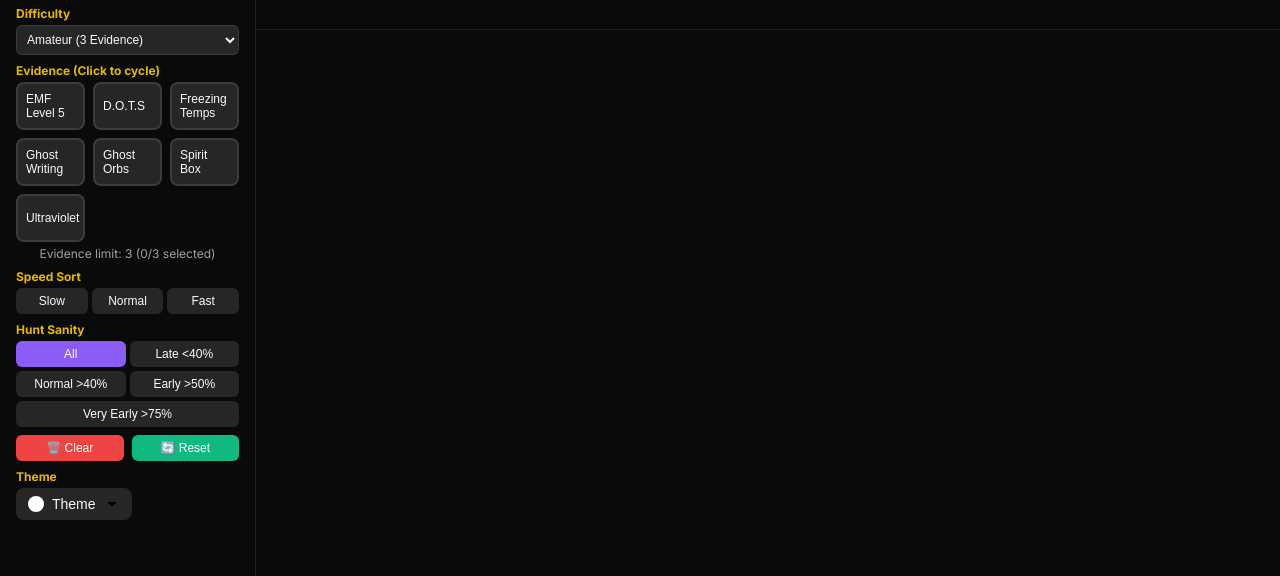
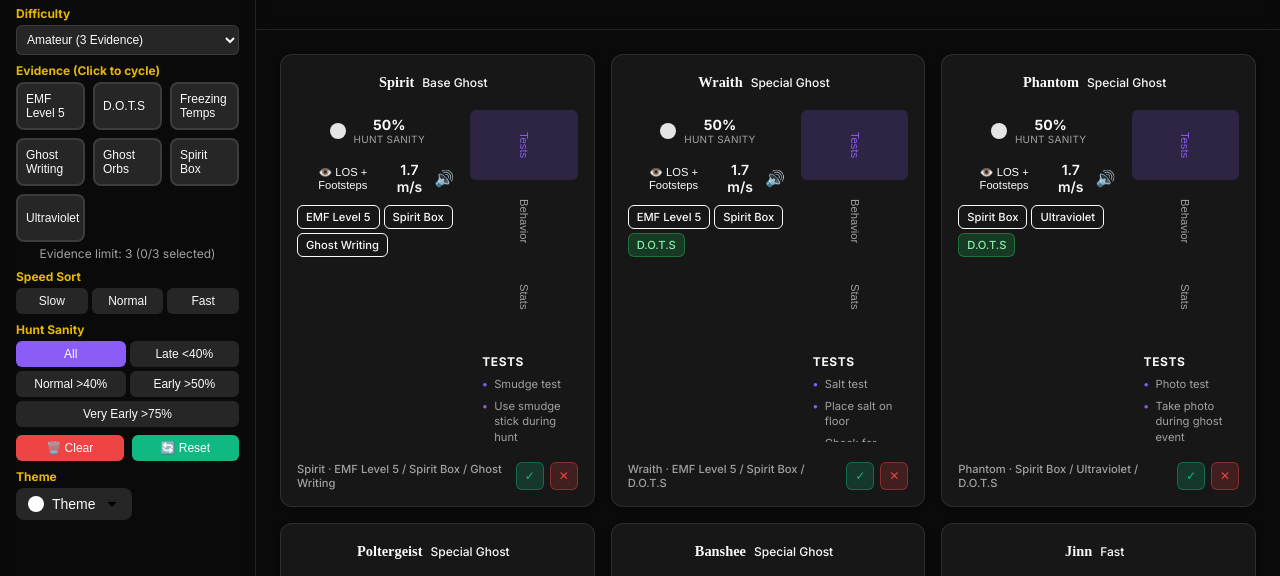
Before and after one commit to Kestq/kestq.github.io, a plain HTML site: page phasmo-journal/index.html in a window 1280 px wide. Shown: the part 146-722 px from the top of the page. Drawn offline with Linux system fonts and the light colour scheme; a web font is replaced by a local one.

Commit message:
Reworked the Ghost Cards

```diff
--- a/phasmo-journal/styles.css
+++ b/phasmo-journal/styles.css
@@ -1215,9 +1215,12 @@ body {
     box-sizing: border-box;
 }
 
-/* Remove conflicting grid layouts that cause overlapping */
+/* Remove conflicting grid layouts that cause overlapping - FIXED */
 .ghost-grid {
-    display: none !important;  /* Disable old grid that might conflict */
+    display: grid !important;  /* Enable the ghost grid properly */
+    grid-template-columns: repeat(3, minmax(0, 1fr));
+    gap: 16px;
+    padding: 1.5rem;
 }
 
 /* Ensure tab content stays within card bounds */
```
